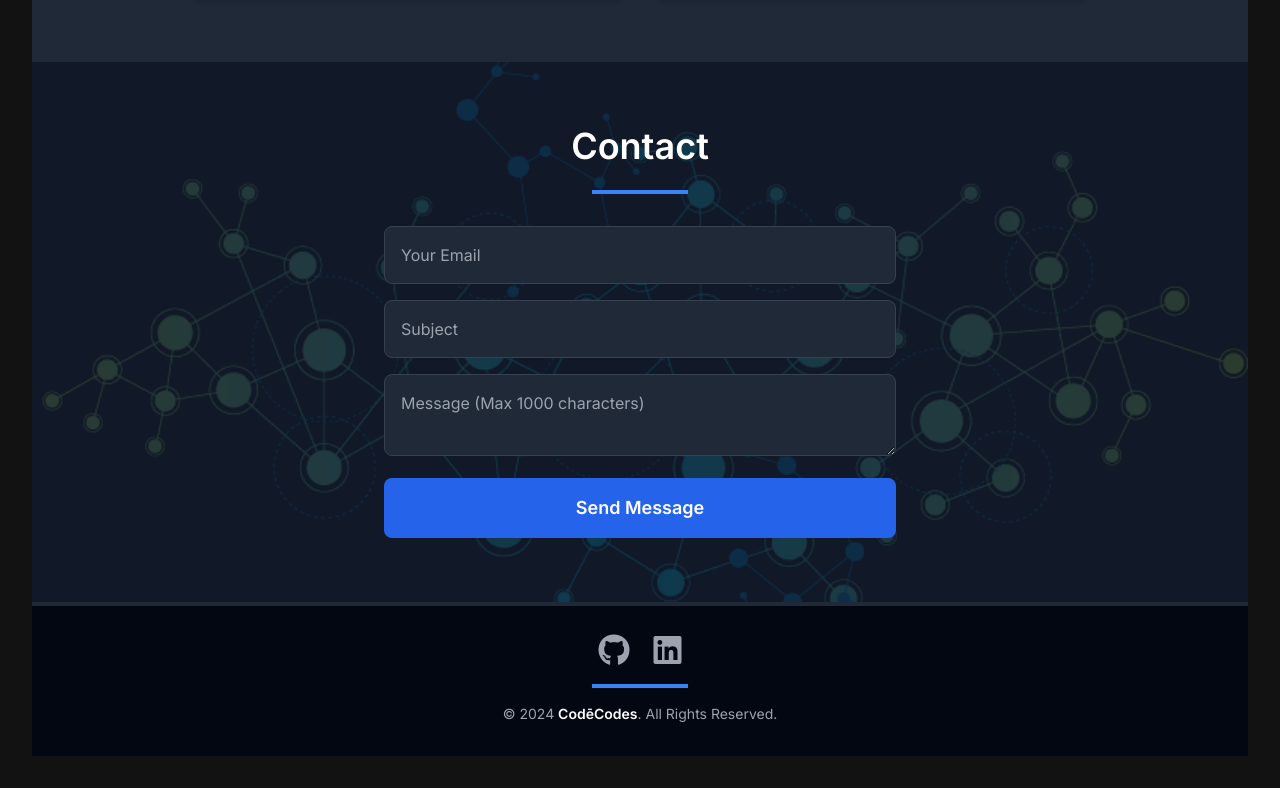
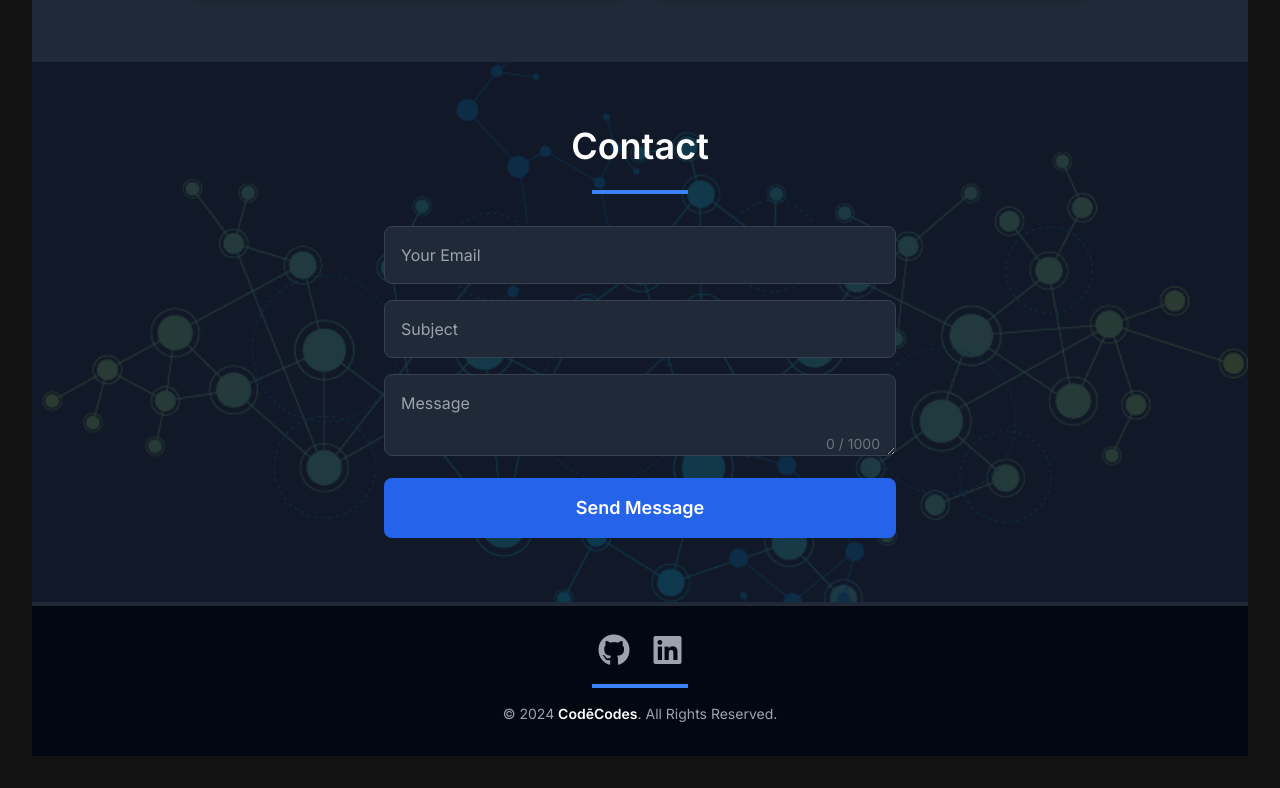
Before and after one commit to Cod-e-Codes/my-portfolio, a React (Vite) app: page / in a window 1280 px wide. Shown: the part 4295-5083 px from the top of the page. Built offline with nearby package versions, Linux system fonts and the light colour scheme.

Commit message:
Update projects and add character count to message text area in contact form

```diff
--- a/src/components/Contact.tsx
+++ b/src/components/Contact.tsx
@@ -91,14 +91,19 @@ const Contact: React.FC = () => {
                         required
                         className="w-full p-4 bg-gray-800 text-white rounded-lg border border-gray-700 focus:outline-none focus:ring-2 focus:ring-blue-500"
                     />
+                    <div className="relative">
                         <textarea
                             value={message}
                             onChange={(e) => setMessage(e.target.value)}
-                        placeholder="Message (Max 1000 characters)"
+                            placeholder="Message"
                             required
-                        maxLength={1000} // Enforce the length in the input
+                            maxLength={1000}
                             className="w-full p-4 bg-gray-800 text-white rounded-lg border border-gray-700 focus:outline-none focus:ring-2 focus:ring-blue-500"
                         ></textarea>
+                        <div className="absolute bottom-2 right-4 text-gray-500 text-sm">
+                            {message.length} / 1000
+                        </div>
+                    </div>
                     <button
                         type="submit"
                         disabled={isSubmitting} // Disable the button while submitting
--- a/src/components/ProjectsPage.tsx
+++ b/src/components/ProjectsPage.tsx
@@ -61,7 +61,7 @@ const projects: Projects = {
             title: 'Disc Golf Advisor',
             description: 'A Flask-based web application providing personalized disc golf advice based on hole characteristics and player input.',
             status: 'Completed',
-            github: '#',
+            github: 'https://github.com/Cod-e-Codes/python-disc-golf',
             technologies: ['Flask', 'Python', 'TailwindCSS', 'JSON'],
         },
     ],
@@ -70,7 +70,7 @@ const projects: Projects = {
             title: 'Rap Lyrics Game',
             description: 'A fun quiz game built with Flutter and a graffiti-style UI.',
             status: 'Ongoing',
-            github: '#',
+            github: 'https://github.com/Cod-e-Codes/rap-lyrics-game',
             demo: '#',
             technologies: ['Flutter', 'Dart', 'Animations'],
         },
```
Lines whose indentation alone changed are shown as unchanged.
